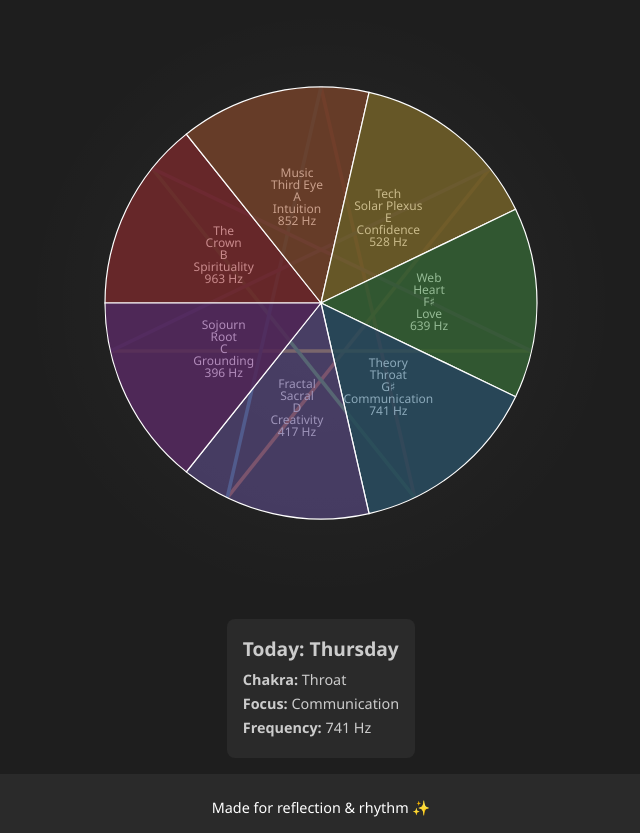
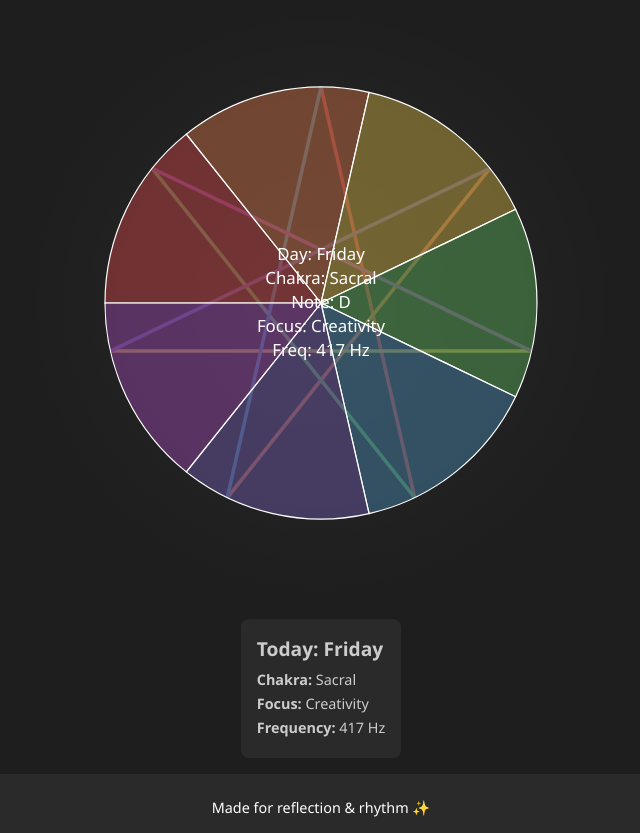
Before and after one commit to kappter/heptavis, a plain HTML site: page index.html in a window 1280 px wide. Shown: the part 384-1217 px from the top of the page, without its empty margins (319-959 px from the left). Drawn offline with Linux system fonts and the light colour scheme.

Commit message:
Add files via upload

```diff
--- a/index.html
+++ b/index.html
@@ -87,10 +87,10 @@
   </div>
 
   <div id="infoPanel">
-    <h2>Today: Thursday</h2>
-    <p><strong>Chakra:</strong> Throat</p>
-    <p><strong>Focus:</strong> Communication</p>
-    <p><strong>Frequency:</strong> 741 Hz</p>
+    <h2>Today: Friday</h2>
+    <p><strong>Chakra:</strong> Sacral</p>
+    <p><strong>Focus:</strong> Creativity</p>
+    <p><strong>Frequency:</strong> 417 Hz</p>
   </div>
 
   <footer>
--- a/script.js
+++ b/script.js
@@ -16,14 +16,18 @@ document.addEventListener("DOMContentLoaded", () => {
   const infoPanel = document.getElementById("infoPanel");
 
   const chakraData = [
-    { name: "Crown", day: "The Write Sunday", color: "#a63d40", focus: "Spirituality", frequency: "963 Hz", note: "B" },
-    { name: "Third Eye", day: "Music Monday", color: "#a65f3e", focus: "Intuition", frequency: "852 Hz", note: "A" },
-    { name: "Solar Plexus", day: "Tech Tuesday", color: "#a68c3d", focus: "Confidence", frequency: "528 Hz", note: "E" },
-    { name: "Heart", day: "Web Wednesday", color: "#4d8c4d", focus: "Love", frequency: "639 Hz", note: "F♯" },
-    { name: "Throat", day: "Theory Thursday", color: "#3f708c", focus: "Communication", frequency: "741 Hz", note: "G♯" },
-    { name: "Sacral", day: "Fractal Friday", color: "#5e4d8c", focus: "Creativity", frequency: "417 Hz", note: "D" },
-    { name: "Root", day: "Sojourn", color: "#7e3e8c", focus: "Grounding", frequency: "396 Hz", note: "C" }
+    { name: "Crown", day: "Sunday", color: "#a63d40", focus: "Spirituality", frequency: "963 Hz", note: "B" },
+    { name: "Third Eye", day: "Monday", color: "#a65f3e", focus: "Intuition", frequency: "852 Hz", note: "A" },
+    { name: "Solar Plexus", day: "Tuesday", color: "#a68c3d", focus: "Confidence", frequency: "528 Hz", note: "E" },
+    { name: "Heart", day: "Wednesday", color: "#4d8c4d", focus: "Love", frequency: "639 Hz", note: "F♯" },
+    { name: "Throat", day: "Thursday", color: "#3f708c", focus: "Communication", frequency: "741 Hz", note: "G♯" },
+    { name: "Sacral", day: "Friday", color: "#5e4d8c", focus: "Creativity", frequency: "417 Hz", note: "D" },
+    { name: "Root", day: "Saturday", color: "#7e3e8c", focus: "Grounding", frequency: "396 Hz", note: "C" }
   ];
+
+  let customDayMapping = { chakra: [0, 1, 2, 3, 4, 5, 6], day: [0, 1, 2, 3, 4, 5, 6], angle: [0, 1, 2, 3, 4, 5, 6], planet: [0, 1, 2, 3, 4, 5, 6], note: [0, 1, 2, 3, 4, 5, 6] };
+  let selectedLayer = "chakra";
+  let currentDayIndex = 5; // Friday, August 01, 2025
 
   const planetGlyphs = { Sun: "☉", Moon: "☽", Mars: "♂", Mercury: "☿", Jupiter: "♃", Venus: "♀", Saturn: "♄" };
   let rotations = { chakra: 0, day: 0, angle: 0, planet: 0, note: 0 };
@@ -36,8 +40,8 @@ document.addEventListener("DOMContentLoaded", () => {
   function getCurrentDayChakra() {
     const days = ["Sunday", "Monday", "Tuesday", "Wednesday", "Thursday", "Friday", "Saturday"];
     const now = new Date();
-    const dayName = days[now.getUTCDay()]; // Thursday, July 31, 2025
-    return chakraData.find(chakra => chakra.day.includes(dayName));
+    const dayName = days[now.getUTCDay()]; // Friday, August 01, 2025
+    return chakraData.find(chakra => chakra.day === dayName);
   }
 
   function playFrequency(frequency) {
@@ -55,22 +59,45 @@ document.addEventListener("DOMContentLoaded", () => {
 
   function snapToAngle(value) {
     const snapAngle = 360 / 7; // 51.428571°
-    const snapped = Math.round(value / snapAngle) * snapAngle;
-    updateInfoPanel(snapped);
-    return snapped;
+    return Math.round(value / snapAngle) * snapAngle;
   }
 
-  function updateInfoPanel(rotation) {
-    const currentDayChakra = getCurrentDayChakra();
-    const activeIndex = chakraData.indexOf(currentDayChakra);
-    const offset = (rotation / (360 / 7)) % 7;
-    const displayIndex = Math.round((activeIndex + offset) % 7);
-    const displayChakra = chakraData[displayIndex];
+  function updateCenterInfo() {
+    const cx = 250, cy = 250;
+    const gCenter = svg.querySelector(".center-info-group") || createSVGElement("g");
+    if (!svg.querySelector(".center-info-group")) {
+      gCenter.classList.add("center-info-group");
+      svg.appendChild(gCenter);
+    } else {
+      gCenter.innerHTML = "";
+    }
+    const dataIndex = customDayMapping[selectedLayer][currentDayIndex];
+    const data = chakraData[dataIndex];
+    const lines = [
+      `Day: ${data.day}`,
+      `Chakra: ${data.name}`,
+      `Note: ${data.note}`,
+      `Focus: ${data.focus}`,
+      `Freq: ${data.frequency}`
+    ];
+    lines.forEach((line, i) => {
+      const text = createSVGElement("text");
+      text.setAttribute("x", cx);
+      text.setAttribute("y", cy - 40 + i * 20);
+      text.textContent = line;
+      text.classList.add("center-info");
+      gCenter.appendChild(text);
+    });
+    updateInfoPanel();
+  }
+
+  function updateInfoPanel() {
+    const data = chakraData[customDayMapping[selectedLayer][currentDayIndex]];
     infoPanel.innerHTML = `
-      <h2>Today: ${displayChakra.day.split(" ")[1]}</h2>
-      <p><strong>Chakra:</strong> ${displayChakra.name}</p>
-      <p><strong>Focus:</strong> ${displayChakra.focus}</p>
-      <p><strong>Frequency:</strong> ${displayChakra.frequency}</p>
+      <h2>Today: ${data.day}</h2>
+      <p><strong>Chakra:</strong> ${data.name}</p>
+      <p><strong>Focus:</strong> ${data.focus}</p>
+      <p><strong>Frequency:</strong> ${data.frequency}</p>
     `;
   }
 
@@ -79,8 +106,8 @@ document.addEventListener("DOMContentLoaded", () => {
     const cx = 250, cy = 250, r = 180;
     const basePoints = [];
 
-    // Rotate to set Root (index 6) at bottom (0°)
-    const baseRotation = -90 * Math.PI / 180; // Adjust for 0° at bottom
+    // Set Root at bottom (0°)
+    const baseRotation = -90 * Math.PI / 180;
     for (let i = 0; i < 7; i++) {
       const angle = (2 * Math.PI * i) / 7 + baseRotation;
       basePoints.push([cx + r * Math.cos(angle), cy + r * Math.sin(angle)]);
@@ -103,7 +130,6 @@ document.addEventListener("DOMContentLoaded", () => {
     if (chakraToggle.checked) {
       const gChakras = createSVGElement("g");
       gChakras.setAttribute("transform", `rotate(${rotations.chakra}, ${cx}, ${cy})`);
-      const currentDayChakra = getCurrentDayChakra();
       for (let i = 0; i < 7; i++) {
         const startAngle = (i * 360 / 7 - 90) * Math.PI / 180 + baseRotation;
         const endAngle = ((i + 1) * 360 / 7 - 90) * Math.PI / 180 + baseRotation;
@@ -112,51 +138,6 @@ document.addEventListener("DOMContentLoaded", () => {
         path.setAttribute("d", d);
         path.setAttribute("fill", chakraData[i].color);
         path.classList.add("chakra-wedge");
-        if (chakraData[i] !== currentDayChakra) {
-          const mask = createSVGElement("path");
-          mask.setAttribute("d", d);
-          mask.setAttribute("fill", "rgba(0, 0, 0, 0.8)");
-          mask.classList.add("mask-overlay");
-          gChakras.appendChild(mask);
-        }
-        // Text in wedge center
-        const midAngle = (startAngle + endAngle) / 2;
-        const textX = cx + (r * 0.5) * Math.cos(midAngle);
-        const textY = cy + (r * 0.5) * Math.sin(midAngle);
-        const dayText = createSVGElement("text");
-        dayText.setAttribute("x", textX);
-        dayText.setAttribute("y", textY - 20);
-        dayText.textContent = chakraData[i].day.split(" ")[0];
-        dayText.classList.add("day-label");
-        gChakras.appendChild(dayText);
-
-        const chakraText = createSVGElement("text");
-        chakraText.setAttribute("x", textX);
-        chakraText.setAttribute("y", textY - 10);
-        chakraText.textContent = chakraData[i].name;
-        chakraText.classList.add("chakra-label");
-        gChakras.appendChild(chakraText);
-
-        const noteText = createSVGElement("text");
-        noteText.setAttribute("x", textX);
-        noteText.setAttribute("y", textY);
-        noteText.textContent = chakraData[i].note;
-        noteText.classList.add("note-label");
-        gChakras.appendChild(noteText);
-
-        const focusText = createSVGElement("text");
-        focusText.setAttribute("x", textX);
-        focusText.setAttribute("y", textY + 10);
-        focusText.textContent = chakraData[i].focus.split(" ")[0];
-        focusText.classList.add("focus-label");
-        gChakras.appendChild(focusText);
-
-        const freqText = createSVGElement("text");
-        freqText.setAttribute("x", textX);
-        freqText.setAttribute("y", textY + 20);
-        freqText.textContent = chakraData[i].frequency;
-        freqText.classList.add("frequency-label");
-        gChakras.appendChild(freqText);
         gChakras.appendChild(path);
       }
       svg.appendChild(gChakras);
@@ -170,7 +151,7 @@ document.addEventListener("DOMContentLoaded", () => {
         const label = createSVGElement("text");
         label.setAttribute("x", cx + (r * 1.3) * Math.cos(angle));
         label.setAttribute("y", cy + (r * 1.3) * Math.sin(angle));
-        label.textContent = chakraData[i].day.split(" ")[0];
+        label.textContent = chakraData[i].day;
         label.setAttribute("transform", `rotate(${(angle * 180 / Math.PI) * -1}, ${cx + (r * 1.3) * Math.cos(angle)}, ${cy + (r * 1.3) * Math.sin(angle)})`);
         label.classList.add("day-label");
         gDays.appendChild(label);
@@ -235,6 +216,8 @@ document.addEventListener("DOMContentLoaded", () => {
       }
       svg.appendChild(gNotes);
     }
+
+    updateCenterInfo();
   }
 
   function showTooltip(e, data) {
@@ -266,11 +249,21 @@ document.addEventListener("DOMContentLoaded", () => {
     requestAnimationFrame(animate);
   }
 
-  chakraToggle.addEventListener("change", drawHeptagram);
-  dayToggle.addEventListener("change", drawHeptagram);
-  angleToggle.addEventListener("change", drawHeptagram);
-  planetToggle.addEventListener("change", drawHeptagram);
-  noteToggle.addEventListener("change", drawHeptagram);
+  document.addEventListener("keydown", (e) => {
+    if (e.key === "ArrowRight") {
+      currentDayIndex = (currentDayIndex + 1) % 7;
+      updateCenterInfo();
+    } else if (e.key === "ArrowLeft") {
+      currentDayIndex = (currentDayIndex - 1 + 7) % 7;
+      updateCenterInfo();
+    }
+  });
+
+  chakraToggle.addEventListener("change", () => { selectedLayer = "chakra"; updateCenterInfo(); drawHeptagram(); });
+  dayToggle.addEventListener("change", () => { selectedLayer = "day"; updateCenterInfo(); drawHeptagram(); });
+  angleToggle.addEventListener("change", () => { selectedLayer = "angle"; updateCenterInfo(); drawHeptagram(); });
+  planetToggle.addEventListener("change", () => { selectedLayer = "planet"; updateCenterInfo(); drawHeptagram(); });
+  noteToggle.addEventListener("change", () => { selectedLayer = "note"; updateCenterInfo(); drawHeptagram(); });
   rotateToggle.addEventListener("change", () => { isRotating = rotateToggle.checked; if (isRotating) animate(); });
 
   chakraRot.addEventListener("input", () => { rotations.chakra = snapToAngle(parseInt(chakraRot.value)); drawHeptagram(); });
@@ -280,8 +273,8 @@ document.addEventListener("DOMContentLoaded", () => {
   noteRot.addEventListener("input", () => { rotations.note = snapToAngle(parseInt(noteRot.value)); drawHeptagram(); });
 
   playFrequencyBtn.addEventListener("click", () => {
-    const currentDayChakra = getCurrentDayChakra();
-    playFrequency(parseInt(currentDayChakra.frequency));
+    const data = chakraData[customDayMapping[selectedLayer][currentDayIndex]];
+    playFrequency(parseInt(data.frequency));
   });
 
   downloadBtn.addEventListener("click", () => {
--- a/style.css
+++ b/style.css
@@ -114,15 +114,17 @@ svg {
   stroke-width: 3;
 }
 
-.day-label, .chakra-label, .note-label, .focus-label, .frequency-label {
-  font-size: 10px;
+.day-label, .angle-label, .planet-glyph, .note-label {
+  font-size: 12px;
+  fill: #ccc;
+  text-anchor: middle;
+}
+
+.center-info {
+  font-size: 14px;
   fill: #fff;
   text-anchor: middle;
   alignment-baseline: middle;
-}
-
-.mask-overlay {
-  fill: rgba(0, 0, 0, 0.8);
 }
 
 #infoPanel {
```
